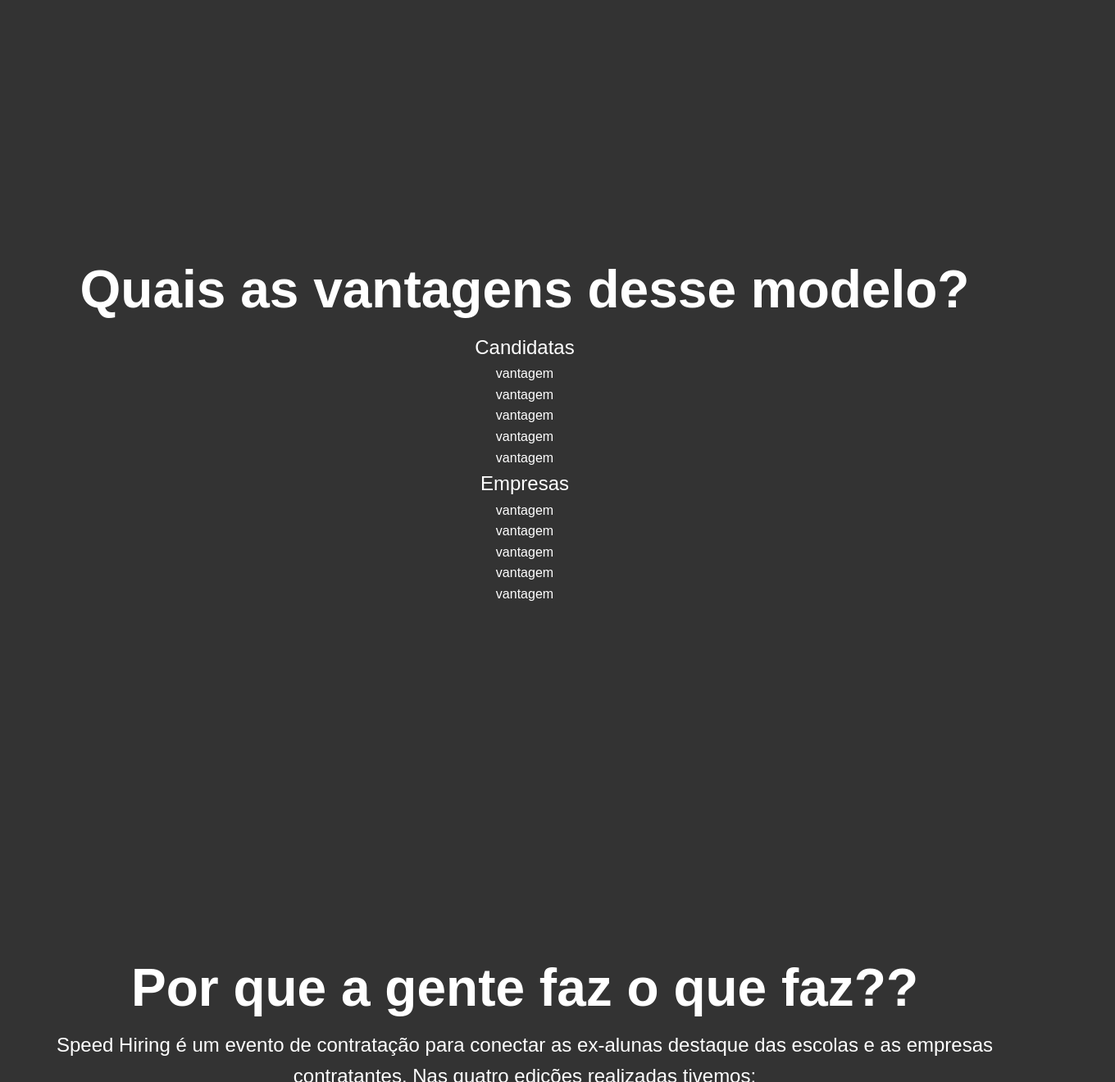
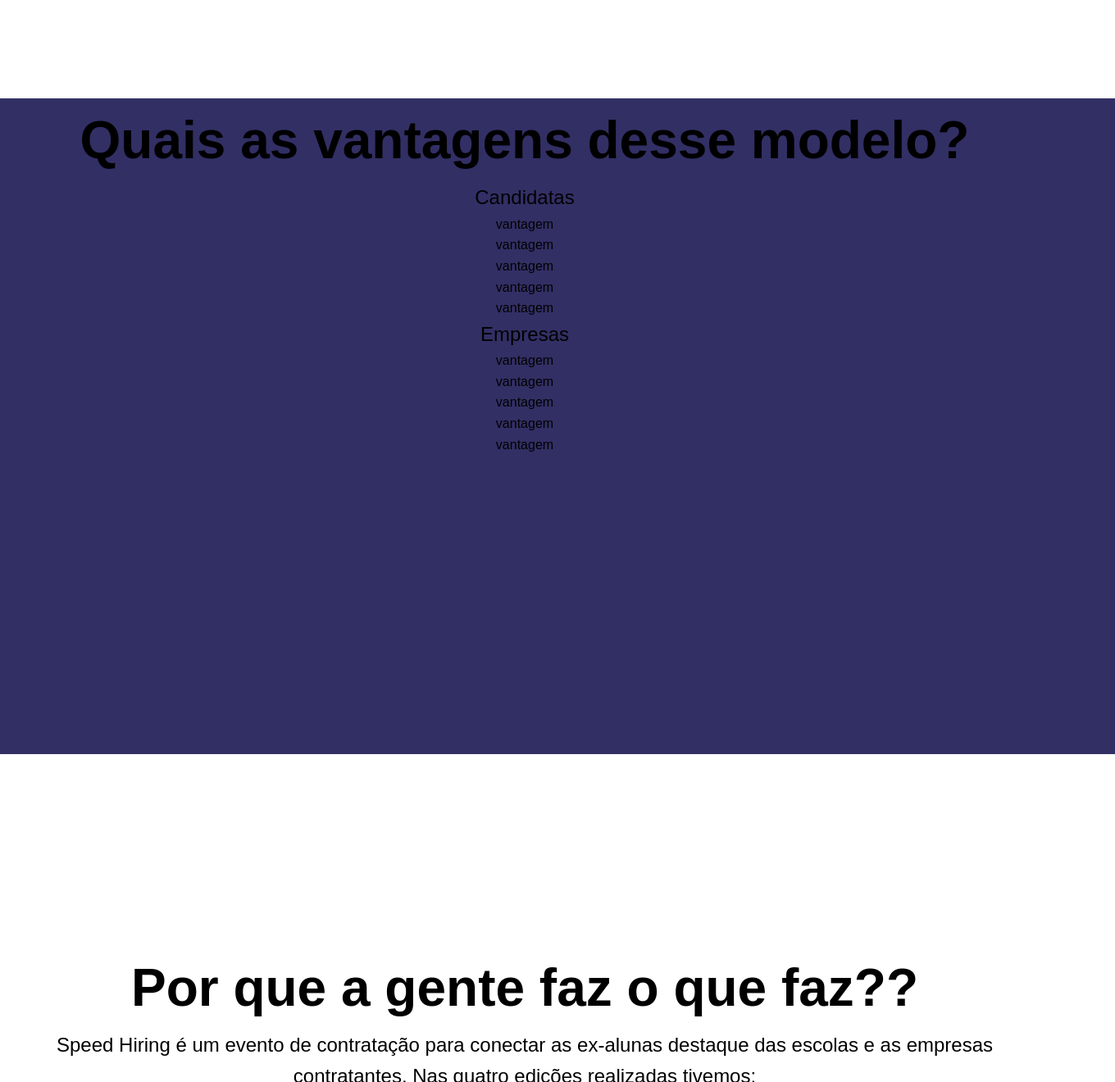
Before and after one commit to sarahdialmeida/frontend-hackwoman, a plain HTML site: page index.html in a window 1280 px wide. Shown: the part 1480-2800 px from the top of the page at 82% size, 1360 px wide, since content can reach past the window. Drawn offline with Linux system fonts and the light colour scheme.

Commit message:
feat added card background

```diff
--- a/index.html
+++ b/index.html
@@ -61,10 +61,12 @@
 
 		<section id="vantagens">
 			<!-- Sarah -->
-            <h2>Quais as vantagens desse modelo?</h2>
+			<div class="containerVantagens">
+				<div class="barraLateral"></div>
+				<h2 class="tituloSection3">Quais as vantagens desse modelo?</h2>
 
-            <div class="candidata">
-                <p>Candidatas</p>
+				<div class="cardCandidata">
+					<p class="candidatas">Candidatas</p>
 					<ul>vantagem</ul>
 					<ul>vantagem</ul>
 					<ul>vantagem</ul>
@@ -72,20 +74,23 @@
 					<ul>vantagem</ul>
 				</div>
 
-            <div class="empresa">
-                <p>Empresas</p>
+				<div class="cardEmpresa">
+					<p class="candidatas">Empresas</p>
 					<ul>vantagem</ul>
 					<ul>vantagem</ul>
 					<ul>vantagem</ul>
 					<ul>vantagem</ul>
 					<ul>vantagem</ul>
 				</div>
+			</div>
 		</section>
 
 		<section id="objetivo">
 			<!--Sarah -->
-            <div>
-                <h1>Por que a gente faz o que faz??</h1>
+			<div class="objetivo">
+				<h1 class="barraLateral">
+			</div>
+			<h2 class="tituloSection3">Por que a gente faz o que faz??</h2>
 			<p>Speed Hiring é um evento de contratação para conectar as ex-alunas destaque das escolas e as empresas
 				contratantes. Nas quatro
 				edições realizadas tivemos:</p>
@@ -145,4 +150,5 @@
 		</div>
 	</footer>
 </body>
+
 </html>
--- a/style.css
+++ b/style.css
@@ -5,8 +5,8 @@
 
   body {
     font-family: Arial, Helvetica, sans-serif;
-    background: #333;
-    color: #fff;
+    /* background: #333; */
+    /* color: #ffff; */
     line-height: 1.6;
     height: 100vh;
     /* overflow: hidden; */
@@ -81,3 +81,10 @@
     left: 0;
 
 }
+
+.containerVantagens{
+	Width: 1440px;
+	Height: 1242px;
+	background-color: #322F65;
+
+}
```
Also changed, not shown: 1 other file. Lines whose indentation alone changed are shown as unchanged.
